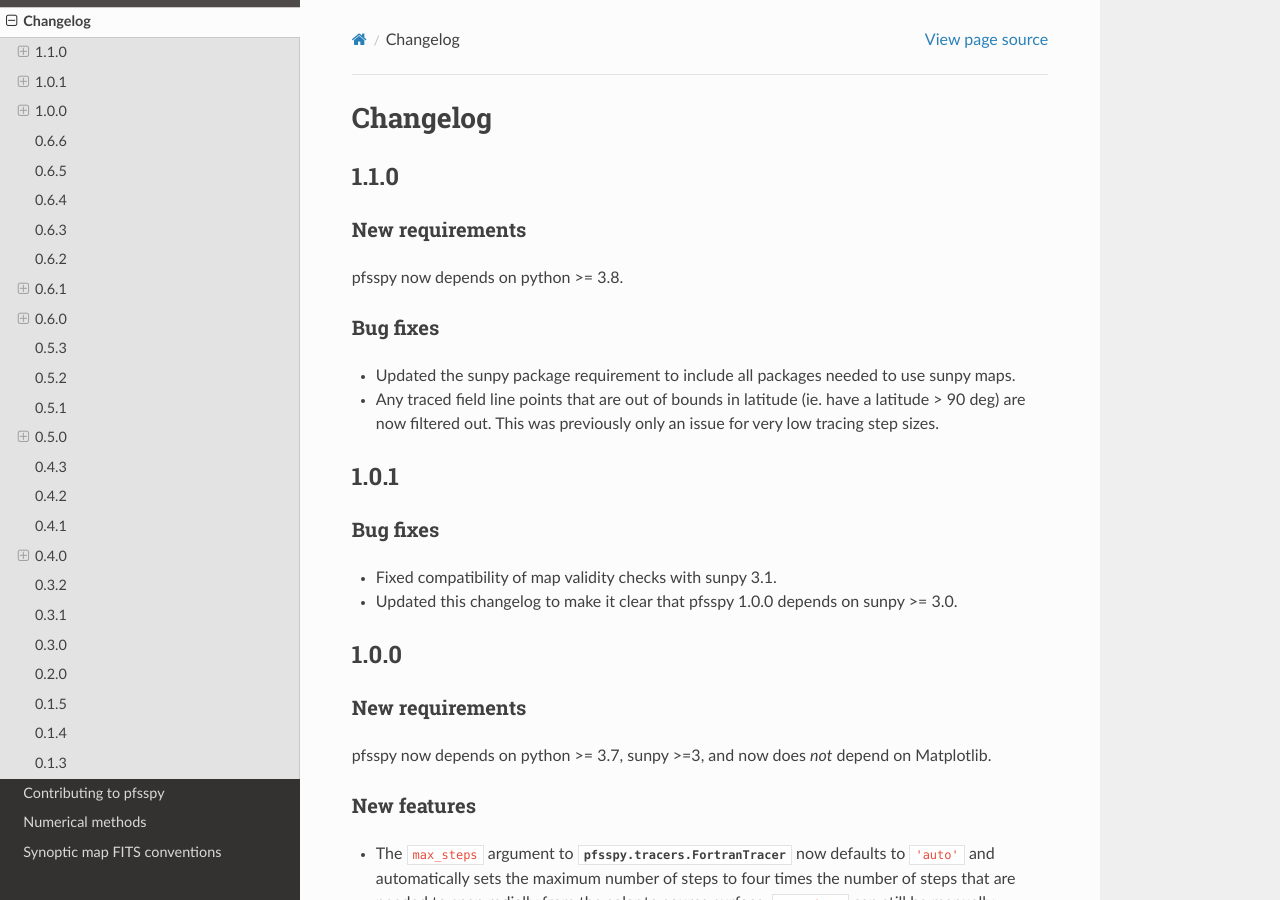
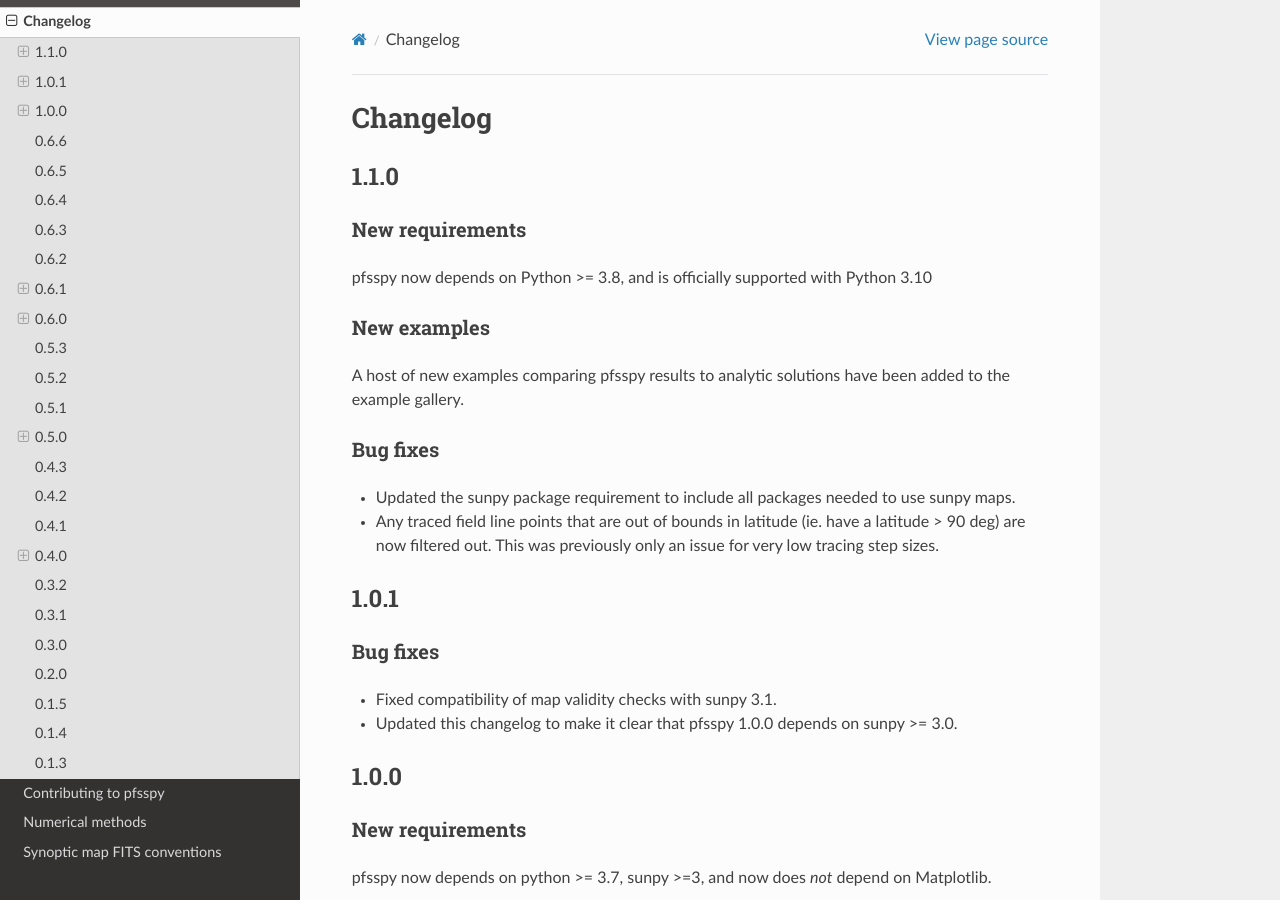
Before and after one commit to sunpy/sunkit-magex, a Sphinx documentation site: the page built from docs/changes.rst, in a window 1280 px wide and 900 px high. Built offline with Sphinx 7.4.7 and the Read the Docs theme 2.0.0, drawn with Linux system fonts in a browser that asks for light colours; pages that are not in the unit, such as notebooks, are missing from menus; the version number could not be read and is left out.

Commit message:
Update changelog for 1.1.0

```diff
--- a/docs/changes.rst
+++ b/docs/changes.rst
@@ -7,7 +7,13 @@
 -----
 New requirements
 ~~~~~~~~~~~~~~~~
-pfsspy now depends on python >= 3.8.
+pfsspy now depends on Python >= 3.8, and is officially supported with
+Python 3.10
+
+New examples
+~~~~~~~~~~~~
+A host of new examples comparing pfsspy results to analytic solutions have
+been added to the example gallery.
 
 Bug fixes
 ~~~~~~~~~
```
